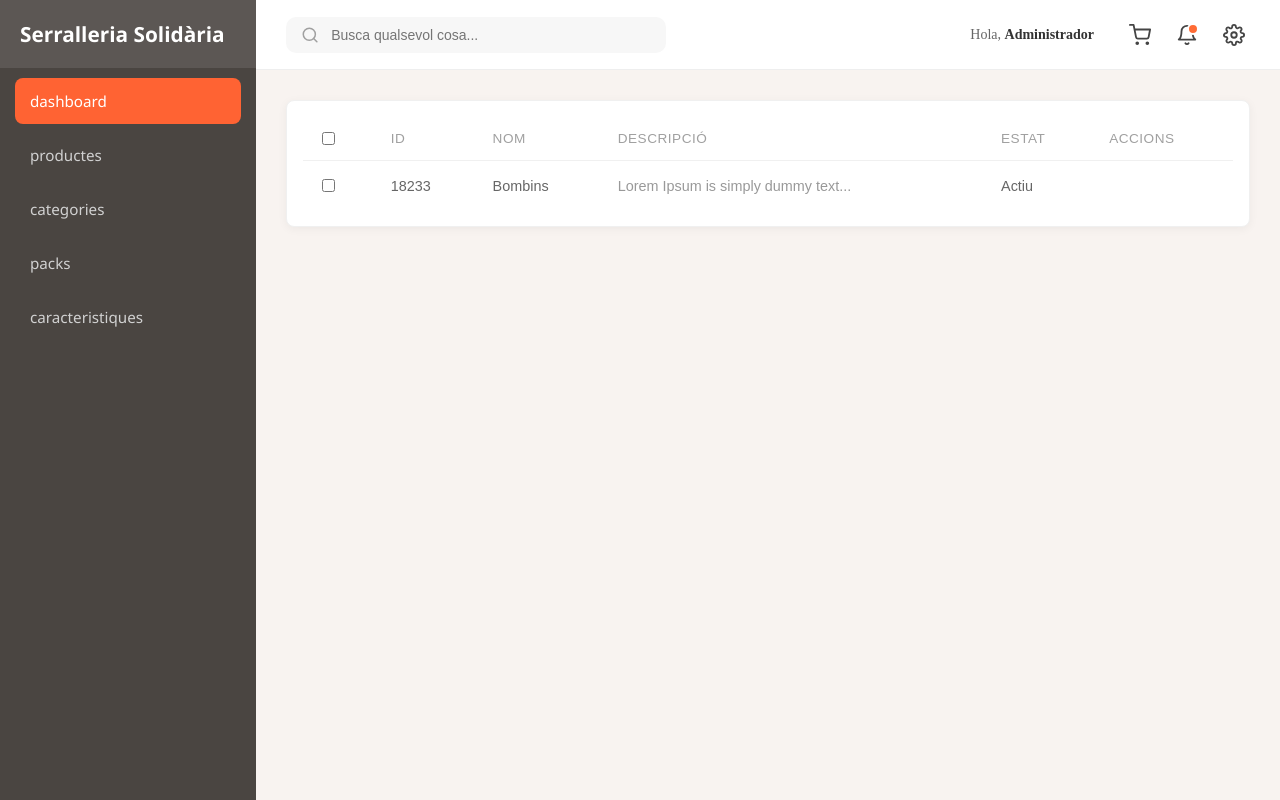
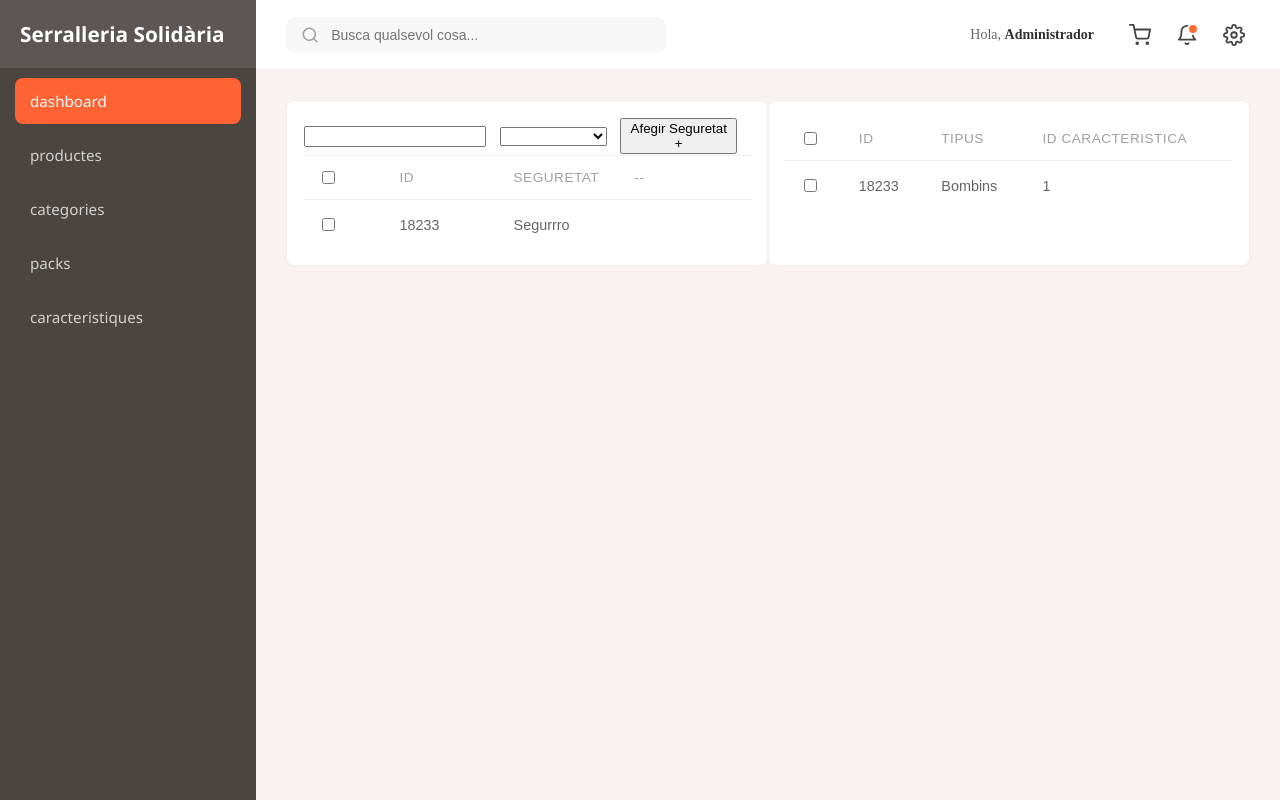
Before and after one commit to Anderson-Jimenez/serralleria_solidaria, a React app in the folder frontend/: page /admin/characteristics in a window 1280 px wide. Built offline with nearby package versions, Linux system fonts and the light colour scheme; the HTML template or start-up script is replaced by a standard one.

Commit message:
vista caracteristiques

```diff
--- a/frontend/src/pages/admin/characteristics.jsx
+++ b/frontend/src/pages/admin/characteristics.jsx
@@ -1,30 +1,64 @@
 function Characteristics() {
   return (
-    <div className="dashboard-content table-container">
+    <div className="dashboard-content">
+      <div className="caracteristics-content">
+        <div className="table-container">
+          <table>
+            <thead>
+
+              <tr className="tableFilters">
+                <td colSpan={2}> <input type="text" name="" id="" /> </td>
+                <td>
+                  <select name="" id="">
+
+                  </select>
+                </td>
+                <td><button>Afegir Seguretat +</button></td>
+              </tr>
+
+              <tr>
+                <th><input type="checkbox" /></th>
+                <th>ID</th>
+                <th>Seguretat</th>
+                <th>--</th>
+              </tr>
+
+            </thead>
+            <tbody>
+
+              <tr>
+                <td><input type="checkbox" /></td>
+                <td>18233</td>
+                <td>Segurrro</td>
+                <td></td>
+              </tr>
+
+            </tbody>
+          </table>
+        </div>
+        <div className="table-container">
           <table>
             <thead>
               <tr>
-            <th><input type="checkbox"/></th>
+                <th><input type="checkbox" /></th>
                 <th>ID</th>
-            <th>Nom</th>
-            <th>Descripció</th>
-            <th>Estat</th>
-            <th>Accions</th>
+                <th>Tipus</th>
+                <th>ID Caracteristica</th>
               </tr>
             </thead>
             <tbody>
               <tr>
-            <td><input type="checkbox"/></td>
+                <td><input type="checkbox" /></td>
                 <td>18233</td>
                 <td>Bombins</td>
-            <td class="description">Lorem Ipsum is simply dummy text...</td>
-            <td>Actiu</td>
-            <td class="actions">
-            </td>
+                <td>1</td>
               </tr>
             </tbody>
           </table>
         </div>
+      </div>
+
+    </div>
   );
 }
 export default Characteristics;
--- a/frontend/src/scss/_caracteristics.scss
+++ b/frontend/src/scss/_caracteristics.scss
@@ -6,12 +6,23 @@ $color-text-body: #666;
 $color-bg-container: #ffffff;
 $color-accent: #ff6b35; // El taronja del teu botó
 
+.caracteristics-content{
+    @include mixins.flex-spacebetween;
+}
+
+.tableFilters{
+    padding: 10px;
+    input, select, button{
+        width: 90%;
+    }
+}
+
 .table-container {
     background-color: $color-bg-container;
     border-radius: 8px;
     border: 1px solid $color-border;
     padding: 1rem;
-  box-shadow: 0 2px 10px rgba(0, 0, 0, 0.05);
+    width: 47%;
 
     table {
         width: 100%;
@@ -74,11 +85,16 @@ $color-accent: #ff6b35; // El taronja del teu botó
                         cursor: pointer;
                         padding: 5px;
 
-            &.edit { color: $color-accent; }
-            &.delete { color: #e74c3c; }
+                        &.edit {
+                            color: $color-accent;
+                        }
+
+                        &.delete {
+                            color: #e74c3c;
                         }
                     }
                 }
             }
         }
     }
+}
--- a/frontend/src/scss/_mixins.scss
+++ b/frontend/src/scss/_mixins.scss
@@ -1,13 +1,10 @@
-@mixin table{
-    background-color: white;
-    border: solid 1px;
-    border-color: rgba(0, 0, 0, 0.199);
-    border-radius: 20px;
-    padding: 20px;
-}
-
 @mixin flex-center{
     display: flex;
     justify-content: center;
     align-items: center;
 }
+
+@mixin flex-spacebetween{
+    display: flex;
+    justify-content: space-between;
+}
```
Lines whose indentation alone changed are shown as unchanged.
